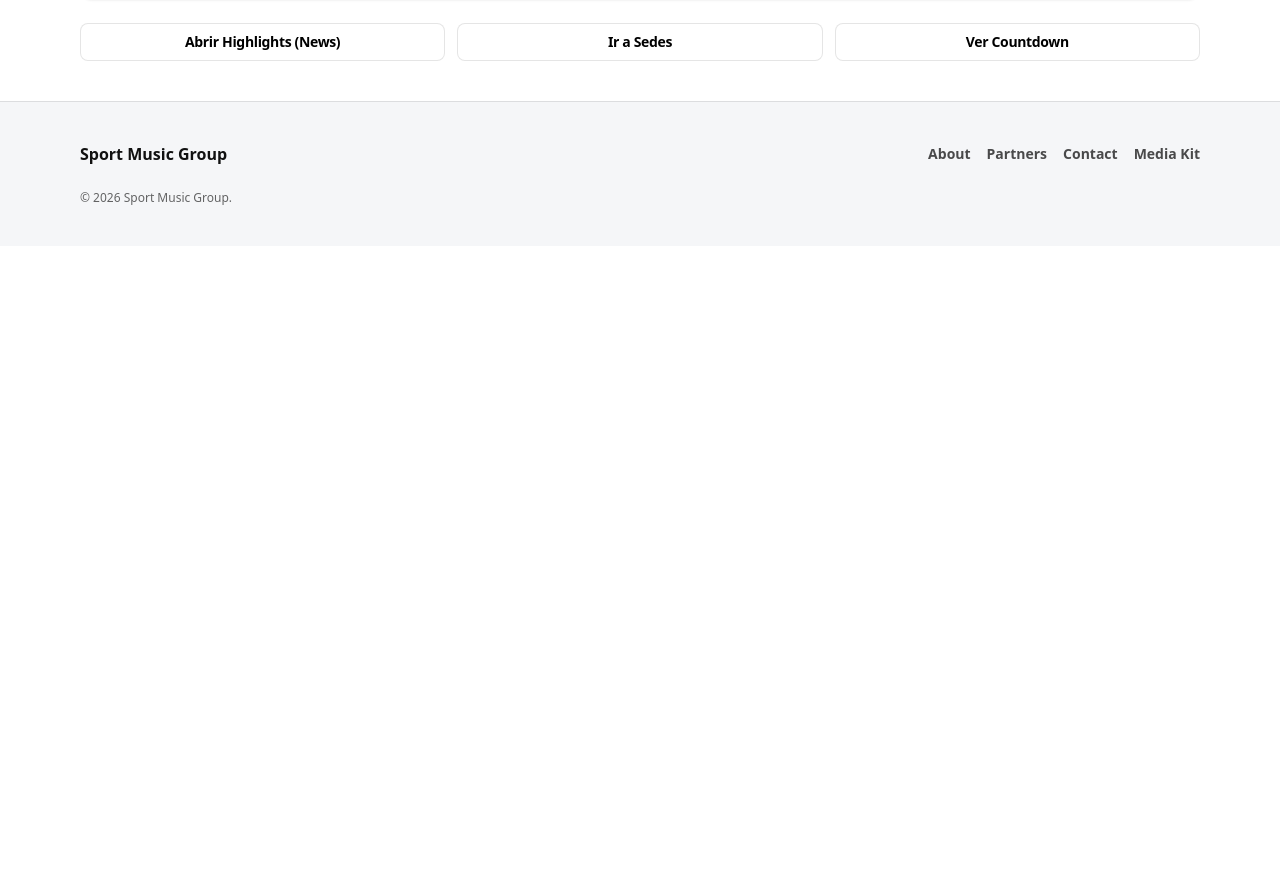
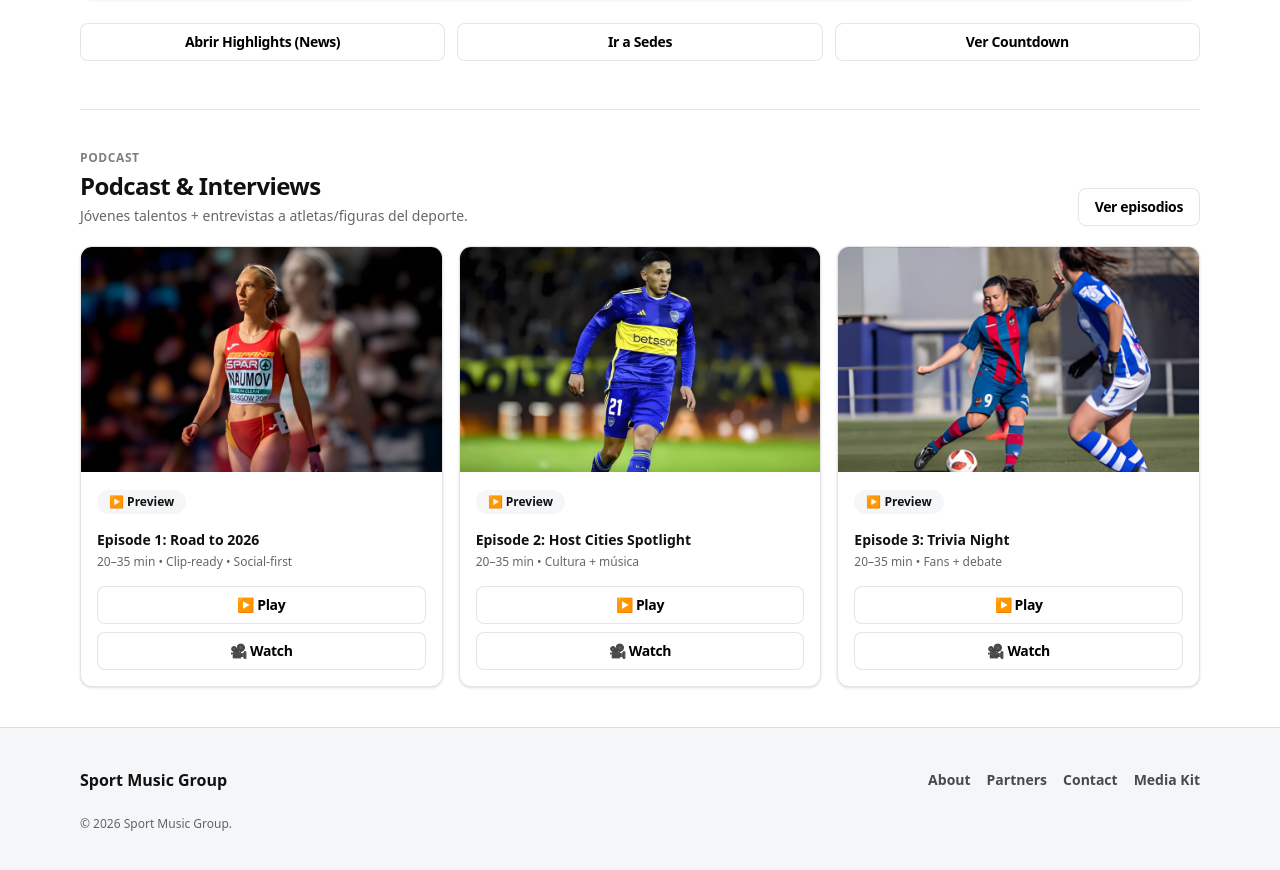
Before and after one commit to megamediagroupfl-ccisp/smg-web, a Next.js app: page /world-cup-2026 in a window 1280 px wide. Shown: the part 1537-2407 px from the top of the page. Before the commit the page ends 1783 px from the top, so only its background shows below. Built offline with nearby package versions, Linux system fonts and the light colour scheme.

Commit message:
backup: restored podcast section on world cup hub

```diff
--- a/src/app/world-cup-2026/page.tsx
+++ b/src/app/world-cup-2026/page.tsx
@@ -48,7 +48,7 @@ export default function WorldCupHubPage() {
               </div>
             </div>
 
-            {/* RIGHT (LIVE NOW con la MISMA imagen tipo presentación) */}
+            {/* RIGHT (LIVE NOW con imagen de presentación) */}
             <Card className="overflow-hidden border-white/15 bg-white/10 text-white backdrop-blur">
               <div className="flex items-center justify-between border-b border-white/15 bg-white/10 px-4 py-3">
                 <div className="inline-flex items-center gap-2 text-xs font-extrabold">
@@ -59,7 +59,6 @@ export default function WorldCupHubPage() {
               </div>
 
               <div className="p-4">
-                {/* Imagen (no video) para presentación */}
                 <div
                   className="aspect-video w-full rounded-xl bg-cover bg-center"
                   style={{ backgroundImage: "url('/media/world-cup-2026/live-now.jpg')" }}
@@ -86,7 +85,7 @@ export default function WorldCupHubPage() {
         </Container>
       </section>
 
-      {/* HUB CONTENT (cards + featured como lo tenías) */}
+      {/* HUB CONTENT (cards + featured) */}
       <section className="bg-white">
         <Container className="py-10">
           <div className="grid gap-4 md:grid-cols-3">
@@ -156,6 +155,65 @@ export default function WorldCupHubPage() {
               </Link>
             </div>
           </div>
+
+          {/* PODCAST (esta es la sección que faltaba en /world-cup-2026) */}
+          <div className="mt-12 border-t border-black/10 pt-10">
+            <div className="mb-5 flex items-end justify-between gap-4">
+              <div>
+                <div className="text-xs font-extrabold uppercase tracking-wider text-black/50">
+                  Podcast
+                </div>
+                <h2 className="mt-1 text-2xl font-black tracking-tight">Podcast & Interviews</h2>
+                <p className="mt-1 text-sm text-black/60">
+                  Jóvenes talentos + entrevistas a atletas/figuras del deporte.
+                </p>
+              </div>
+              <Link href="/podcast">
+                <Button variant="secondary">Ver episodios</Button>
+              </Link>
+            </div>
+
+            <div className="grid gap-4 md:grid-cols-3">
+              {[
+                {
+                  n: 1,
+                  img: '/media/home/podcast-01.jpg',
+                  title: 'Episode 1: Road to 2026',
+                  meta: '20–35 min • Clip-ready • Social-first',
+                },
+                {
+                  n: 2,
+                  img: '/media/home/podcast-02.jpg',
+                  title: 'Episode 2: Host Cities Spotlight',
+                  meta: '20–35 min • Cultura + música',
+                },
+                {
+                  n: 3,
+                  img: '/media/home/podcast-03.jpg',
+                  title: 'Episode 3: Trivia Night',
+                  meta: '20–35 min • Fans + debate',
+                },
+              ].map((ep) => (
+                <Card key={ep.n} className="overflow-hidden">
+                  <div
+                    className="aspect-[16/10] w-full bg-cover bg-center"
+                    style={{ backgroundImage: `url('${ep.img}')` }}
+                  />
+                  <div className="p-4">
+                    <div className="inline-flex items-center gap-2 rounded-full bg-[rgb(var(--smg-soft))] px-3 py-1 text-xs font-extrabold">
+                      ▶ Preview
+                    </div>
+                    <div className="mt-4 text-sm font-black">{ep.title}</div>
+                    <div className="mt-1 text-xs text-black/60">{ep.meta}</div>
+                    <div className="mt-4 grid gap-2">
+                      <Button variant="secondary">▶ Play</Button>
+                      <Button variant="secondary">🎥 Watch</Button>
+                    </div>
+                  </div>
+                </Card>
+              ))}
+            </div>
+          </div>
         </Container>
       </section>
     </div>
```
